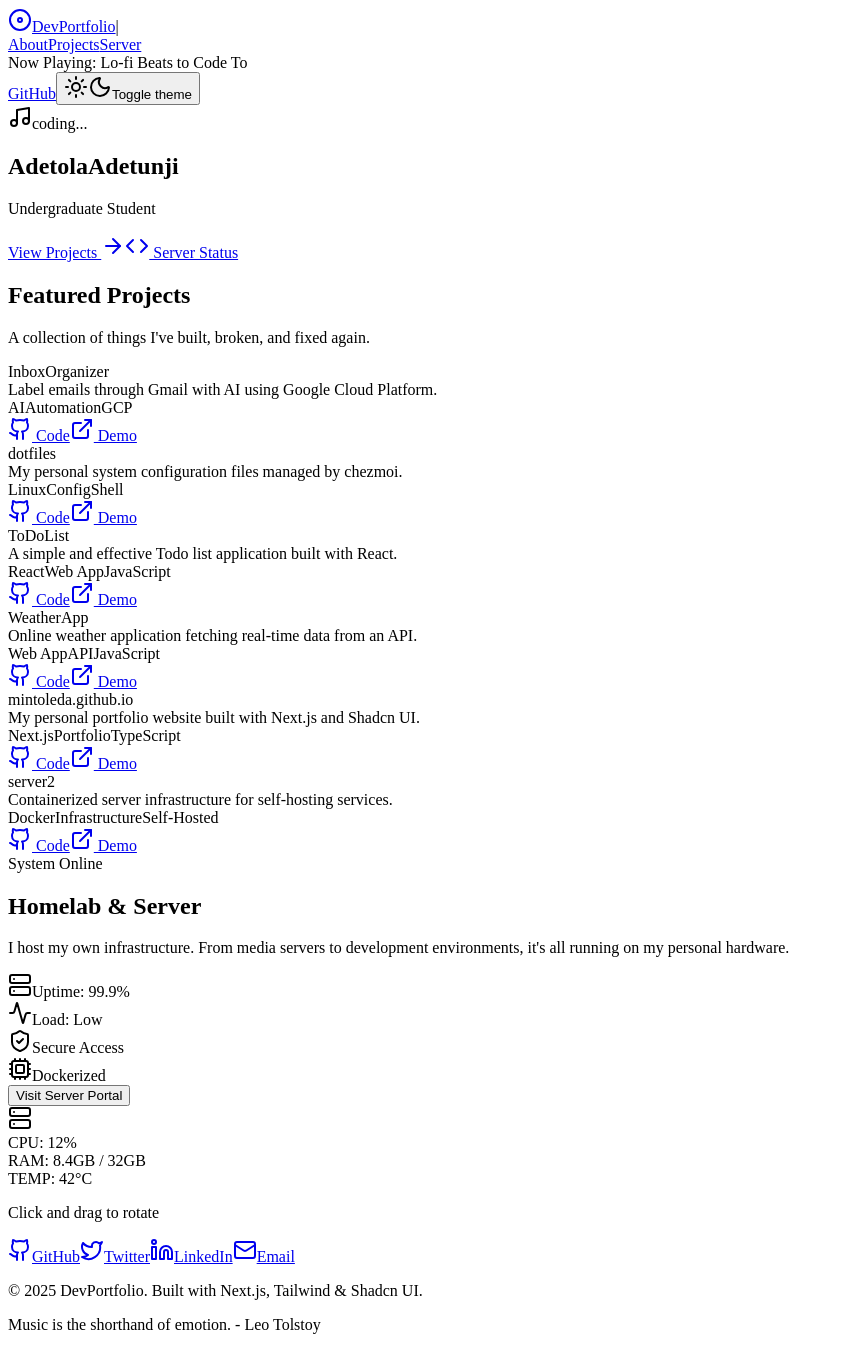
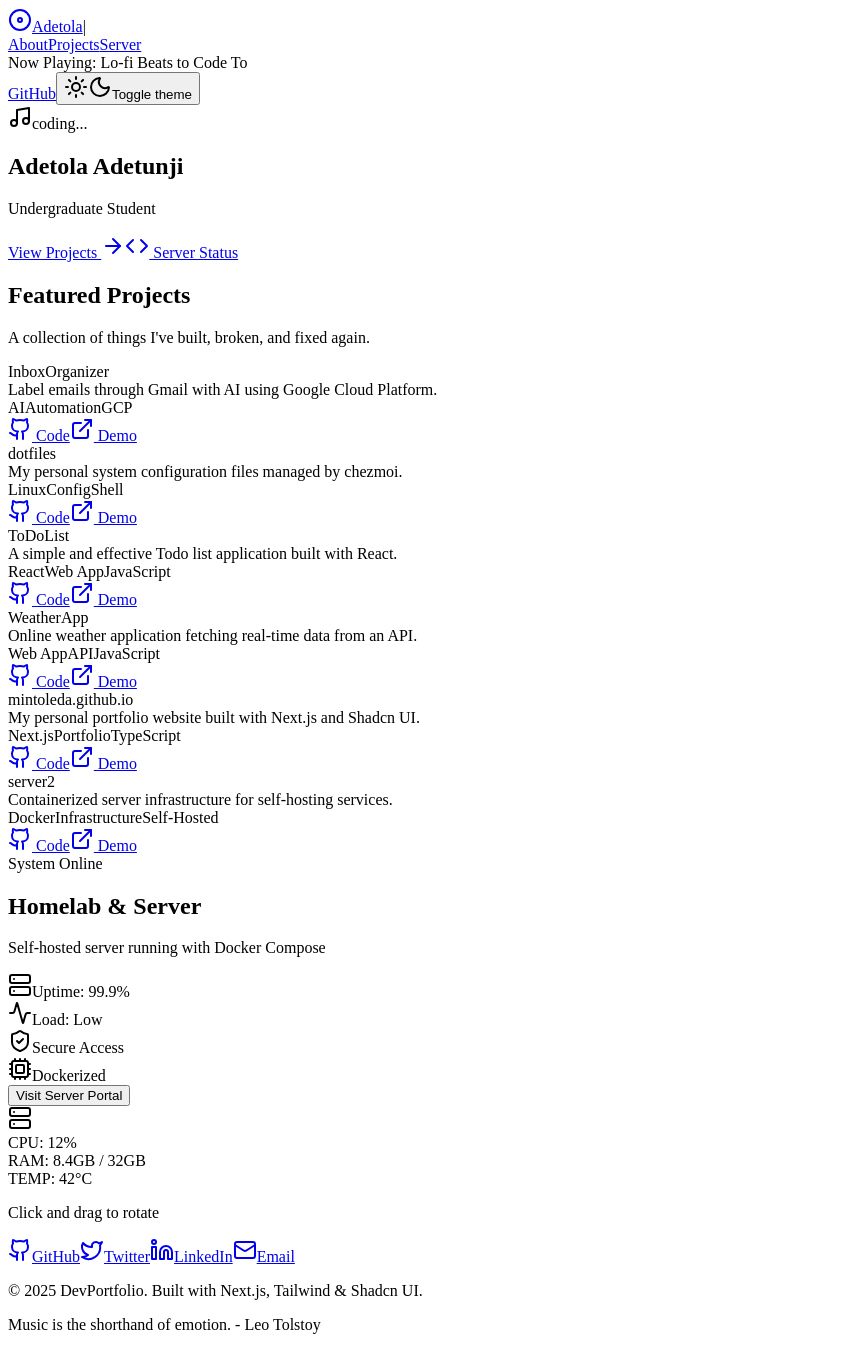
Before and after one commit to mintoleda/mintoleda.github.io, a Next.js app: page / in a window 1280 px wide. Shown: the whole page, without its empty margins (0-844 px from the left). Built offline with nearby package versions, Linux system fonts and the light colour scheme.

Commit message:
chore: reworded

```diff
--- a/components/Header.tsx
+++ b/components/Header.tsx
@@ -10,7 +10,7 @@ export default function Header() {
         <div className="flex items-center gap-4">
           <Link href="/" className="flex items-center space-x-2">
             <Disc className="h-6 w-6 text-primary animate-spin-slow" />
-            <span className="font-bold sm:inline-block">DevPortfolio</span>
+            <span className="font-bold sm:inline-block">Adetola</span>
           </Link>
 
           <span className="text-muted-foreground hidden sm:inline">|</span>
--- a/components/Hero.tsx
+++ b/components/Hero.tsx
@@ -10,7 +10,7 @@ export default function Hero() {
             </div>
 
             <h1 className="text-4xl font-extrabold tracking-tight lg:text-6xl max-w-3xl">
-                Adetola<span className="text-primary">Adetunji</span>
+                Adetola <span className="text-primary">Adetunji</span>
             </h1>
 
             <p className="text-xl text-muted-foreground max-w-[42rem] leading-normal sm:text-2xl sm:leading-8">
--- a/components/ServerStatus.tsx
+++ b/components/ServerStatus.tsx
@@ -70,7 +70,7 @@ export default function ServerStatus() {
                             </div>
                             <h2 className="text-3xl font-bold tracking-tighter sm:text-4xl">Homelab &amp; Server</h2>
                             <p className="text-muted-foreground md:text-xl">
-                                I host my own infrastructure. From media servers to development environments, it&apos;s all running on my personal hardware.
+                                Self-hosted server running with Docker Compose
                             </p>
                         </div>
 
```
